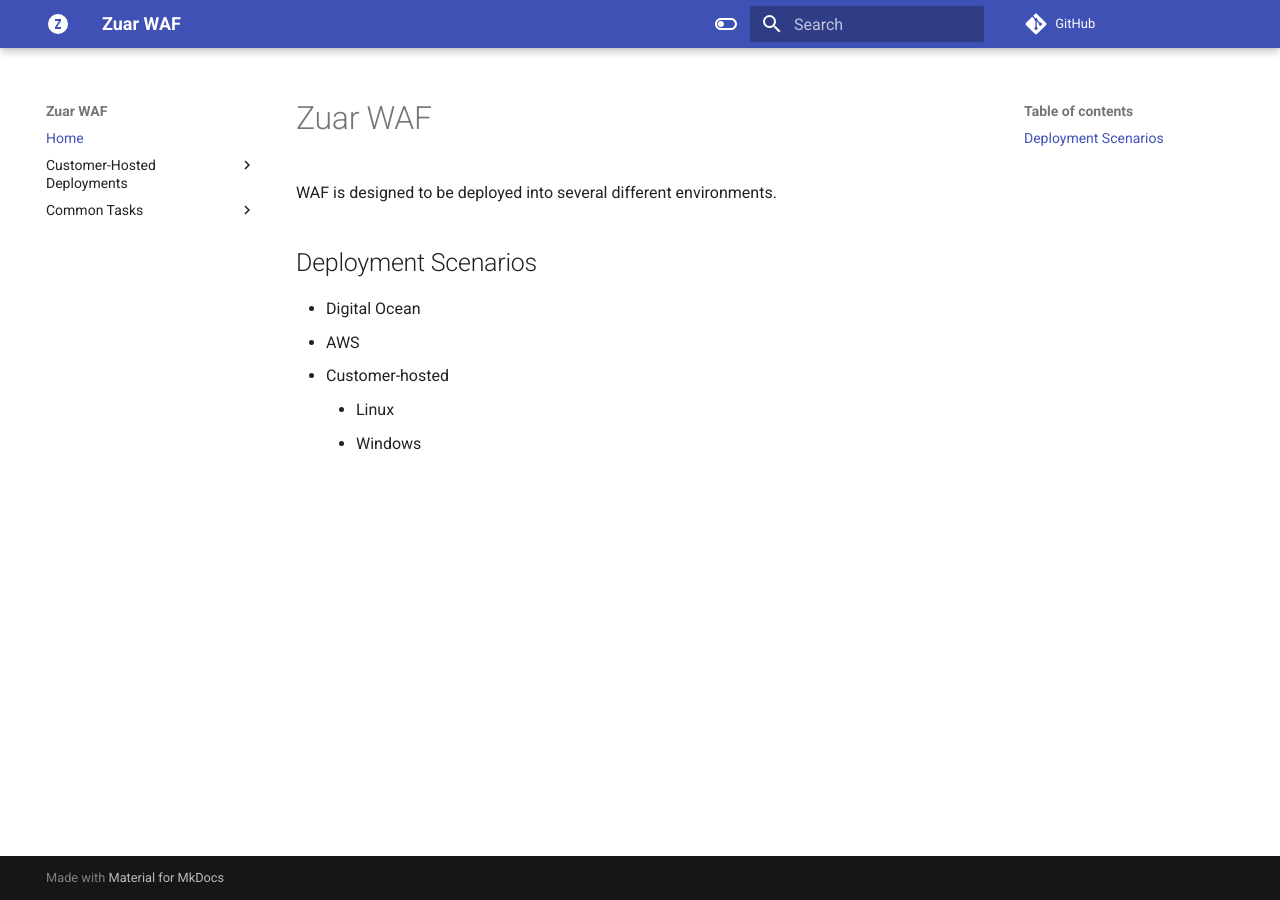
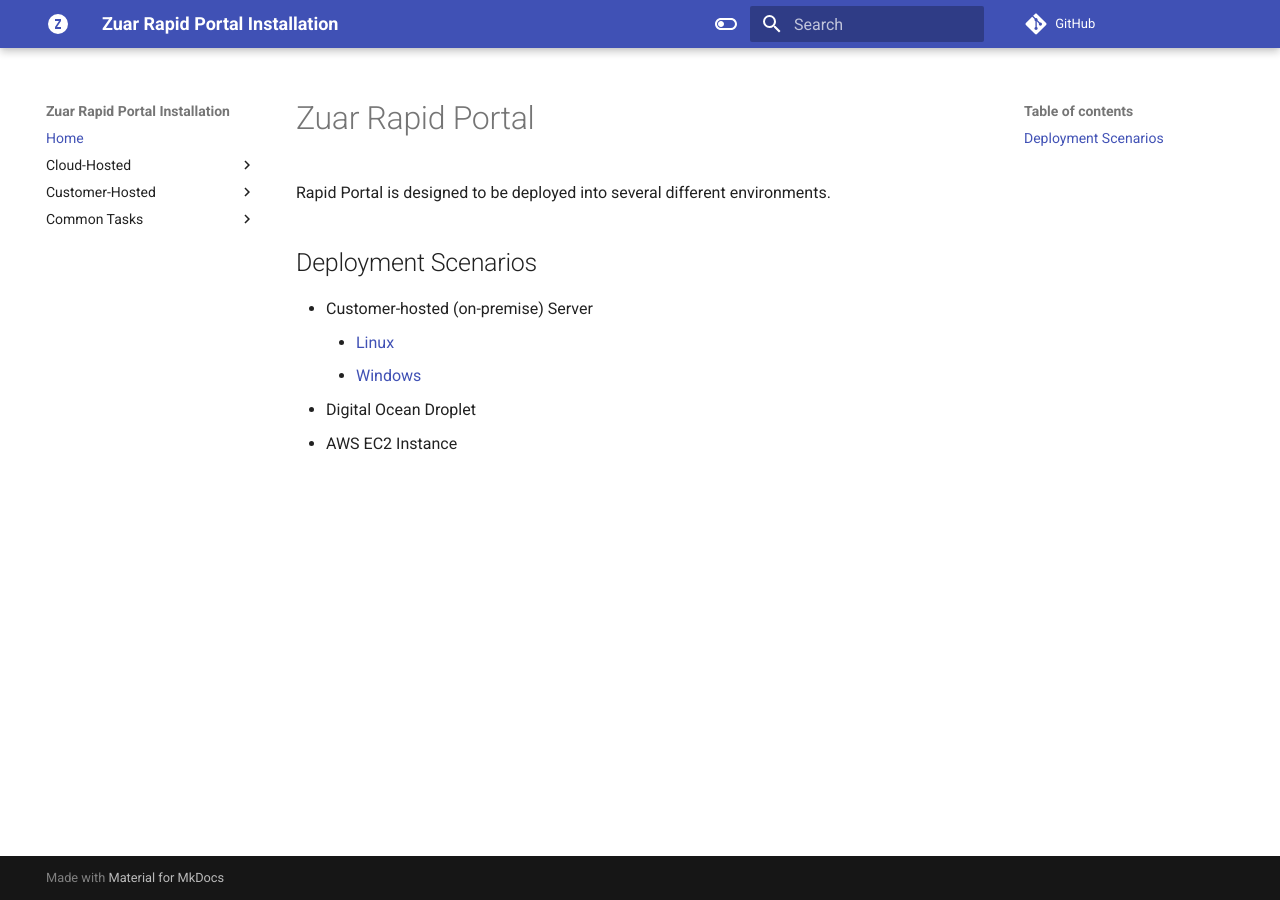
Before and after one commit to khit/zuar-waf-install, an MkDocs documentation site: the page built from docs/index.md, in a window 1280 px wide. Built offline with MkDocs 1.6.1 and Material for MkDocs 9.7.7, drawn with Linux system fonts in a browser that asks for light colours; comment, search, counter and statistics services are not loaded.

```diff
--- /dev/null
+++ b/docs/cloud-hosted/aws.md
@@ -0,0 +1 @@
+# Install Rapid Portal - Cloud-hosted AWS
--- /dev/null
+++ b/docs/cloud-hosted/digital-ocean.md
@@ -0,0 +1 @@
+# Install Rapid Portal - Cloud-hosted Digital Ocean
--- a/docs/index.md
+++ b/docs/index.md
@@ -1,11 +1,11 @@
-# Zuar WAF
+# Zuar Rapid Portal
 
-WAF is designed to be deployed into several different environments.
+Rapid Portal is designed to be deployed into several different environments.
 
 ## Deployment Scenarios
 
-* Digital Ocean
-* AWS
-* Customer-hosted
-    * Linux
-    * Windows
+* Customer-hosted (on-premise) Server
+    * [Linux](customer-hosted/customer-hosted-linux.md)
+    * [Windows](customer-hosted/customer-hosted-windows.md)
+* Digital Ocean Droplet
+* AWS EC2 Instance
--- a/mkdocs.yml
+++ b/mkdocs.yml
@@ -1,4 +1,4 @@
-site_name: Zuar WAF
+site_name: Zuar Rapid Portal Installation
 theme:
   name: material
   icon:
@@ -14,7 +14,10 @@ theme:
       toggle:
         icon: material/toggle-switch
         name: Switch to light mode
+  features:
+    - navigation.indexes
 repo_url: https://github.com/khit/zuar-waf-install
+edit_uri: edit/main/docs
 markdown_extensions:
   - admonition
   - pymdownx.details
@@ -29,7 +32,11 @@ markdown_extensions:
       emoji_generator: !!python/name:materialx.emoji.to_svg
 nav:
   - 'Home': index.md
-  - 'Customer-Hosted Deployments':
+  - 'Cloud-Hosted':
+    - cloud-hosted/index.md
+    - 'AWS': 'cloud-hosted/aws.md'
+    - 'Digital Ocean': 'cloud-hosted/digital-ocean.md'
+  - 'Customer-Hosted':
     - 'Linux': 'customer-hosted/customer-hosted-linux.md'
     - 'Windows': 'customer-hosted/customer-hosted-windows.md'
   - 'Common Tasks':
```
Also changed, not shown: docs/cloud-hosted/index.md (added, +6 -0 lines), docs/customer-hosted/customer-hosted-linux.md (+3 -1 lines), 1 other file.
